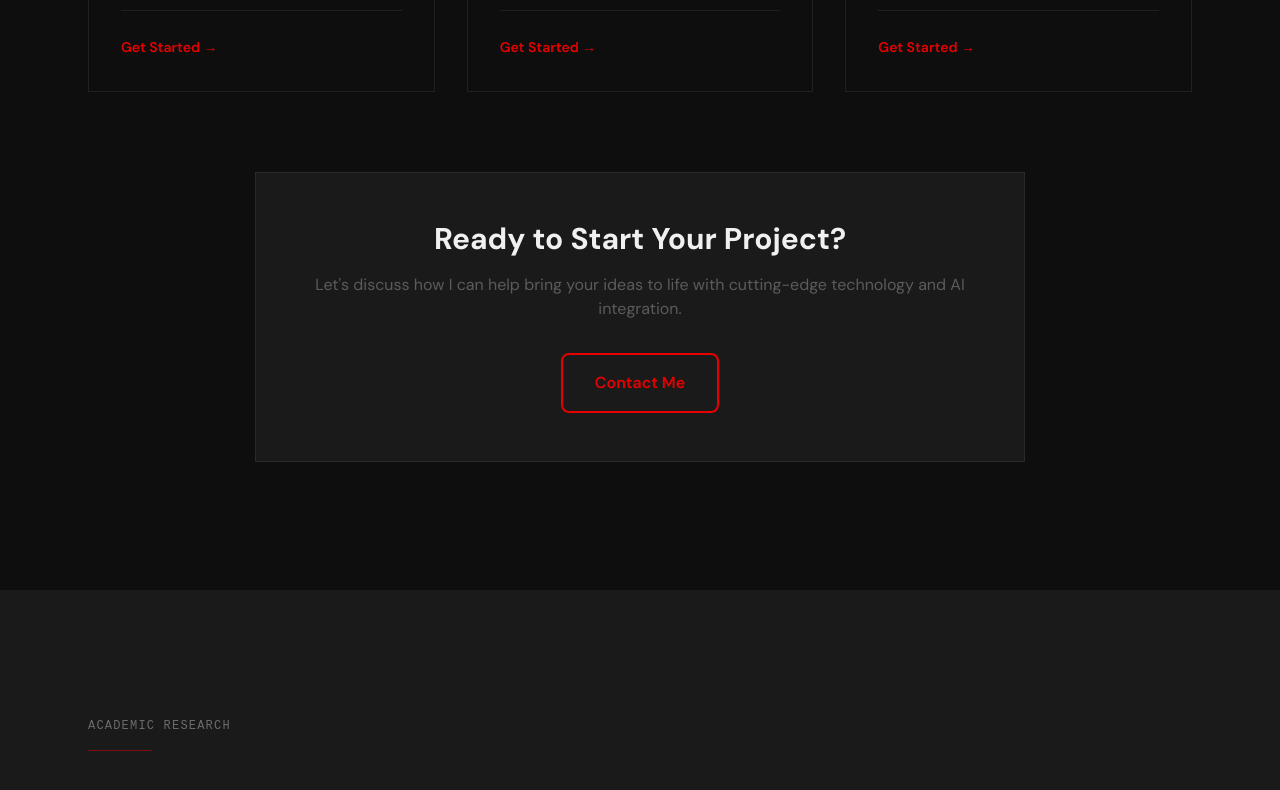
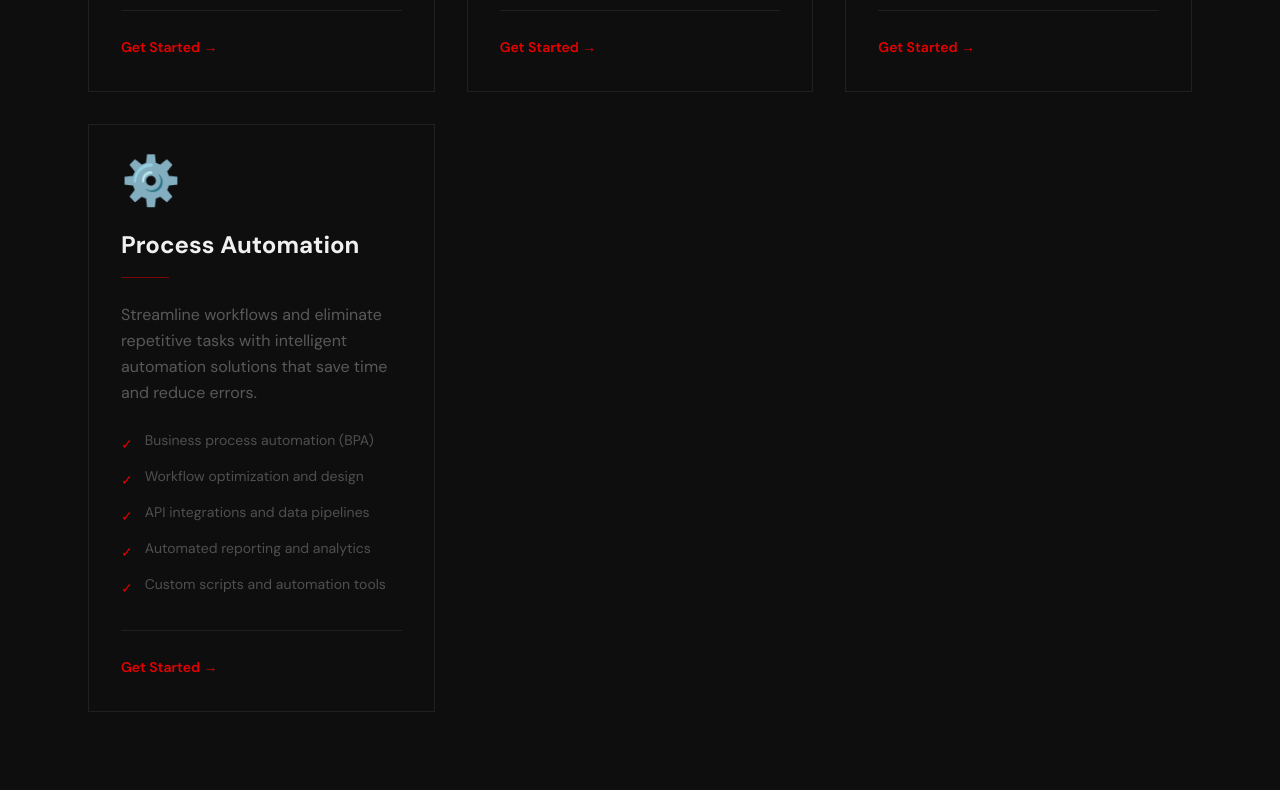
Before and after one commit to khusanovich/portfolio, a Next.js app: page / in a window 1280 px wide. Shown: the part 6220-7010 px from the top of the page. Built offline with nearby package versions, Linux system fonts and the light colour scheme.

Commit message:
Add Process Automation service offering
- Add new service: Process Automation with gear icon
- Include BPA, workflow optimization, API integrations
- Feature automated reporting, data pipelines, custom scripts
- Total services expanded to 7 offerings

```diff
--- a/src/components/sections/Services.tsx
+++ b/src/components/sections/Services.tsx
@@ -78,6 +78,18 @@ const SERVICES: Service[] = [
       "AI feasibility assessment",
       "Code review and optimization",
       "Training and knowledge transfer",
+    ],
+  },
+  {
+    icon: "⚙️",
+    title: "Process Automation",
+    description: "Streamline workflows and eliminate repetitive tasks with intelligent automation solutions that save time and reduce errors.",
+    features: [
+      "Business process automation (BPA)",
+      "Workflow optimization and design",
+      "API integrations and data pipelines",
+      "Automated reporting and analytics",
+      "Custom scripts and automation tools",
     ],
   },
 ];
```
